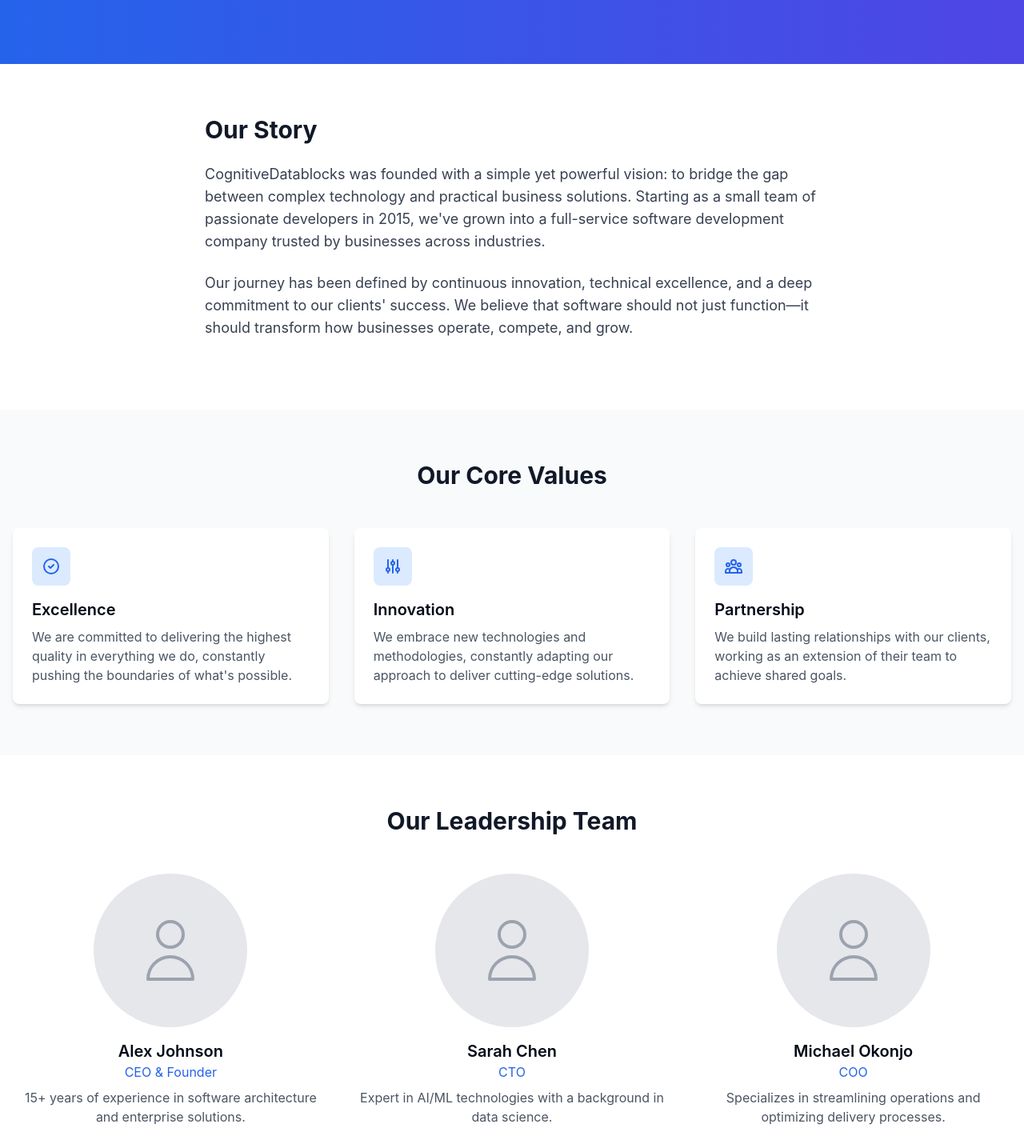
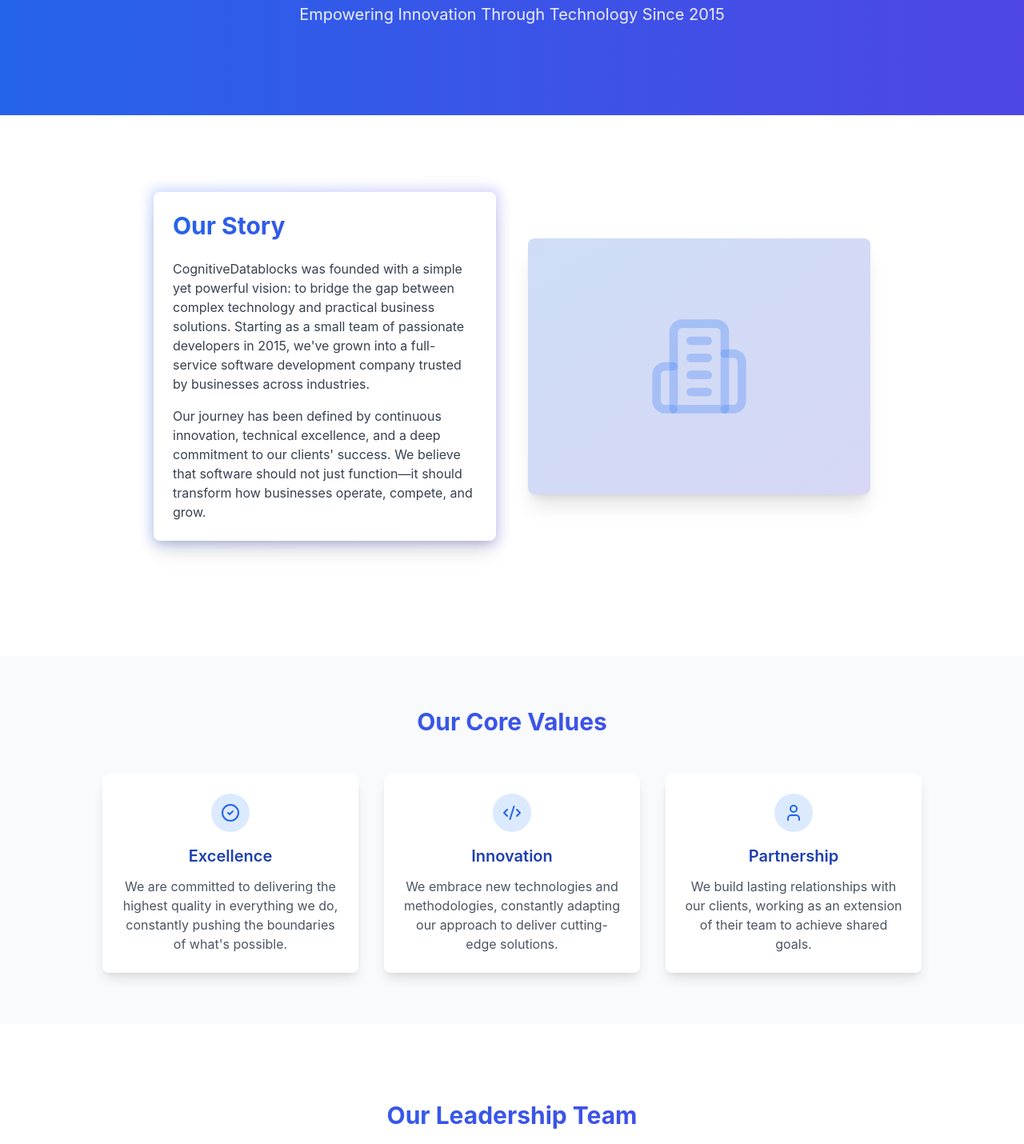
Before and after one commit to PayF123/futurispace-portfolio-36-original, a React (Vite) app: page /about in a window 1280 px wide. Shown: the part 180-1610 px from the top of the page at 80% size. Built offline with nearby package versions, Linux system fonts and the light colour scheme.

Commit message:
Refactor: Update About Us page theme
Updated the About Us page to match the overall website theme.

```diff
--- a/src/pages/About.tsx
+++ b/src/pages/About.tsx
@@ -2,6 +2,8 @@
 import React from 'react';
 import { Navbar } from '@/components/layout/Navbar';
 import Footer from '@/components/layout/Footer';
+import { Card, CardContent } from '@/components/ui/card';
+import { User, CheckCircle2, Building2, Code2 } from 'lucide-react';
 
 const About = () => {
   return (
@@ -10,26 +12,43 @@ const About = () => {
 
       <main className="flex-grow">
         {/* Hero Section */}
-        <section className="bg-gradient-to-r from-blue-600 to-indigo-600 py-20">
+        <section className="bg-gradient-to-r from-blue-600 to-indigo-600 py-20 md:py-28">
           <div className="container mx-auto px-4">
             <div className="max-w-3xl mx-auto text-center">
-              <h1 className="text-4xl md:text-5xl font-bold text-white mb-6">About CognitiveDatablocks</h1>
-              <p className="text-xl text-white/90">Delivering innovative software solutions since 2015</p>
+              <h1 className="text-4xl md:text-5xl font-bold text-white mb-6 animate-fadeIn">About CognitiveDatablocks</h1>
+              <p className="text-xl text-white/90">Empowering Innovation Through Technology Since 2015</p>
             </div>
           </div>
         </section>
 
         {/* Our Story Section */}
-        <section className="py-16">
+        <section className="py-16 md:py-24">
           <div className="container mx-auto px-4">
-            <div className="max-w-3xl mx-auto">
-              <h2 className="text-3xl font-bold text-gray-900 mb-6">Our Story</h2>
-              <p className="text-lg text-gray-700 mb-6">
+            <div className="max-w-4xl mx-auto">
+              <div className="flex flex-col md:flex-row gap-10 items-center mb-12">
+                <div className="md:w-1/2">
+                  <div className="relative">
+                    <div className="absolute -inset-1 bg-gradient-to-r from-blue-600 to-indigo-600 rounded-lg blur opacity-25"></div>
+                    <div className="relative bg-white p-6 rounded-lg shadow-xl">
+                      <h2 className="text-3xl font-bold bg-clip-text text-transparent bg-gradient-to-r from-blue-600 to-indigo-600 mb-6">Our Story</h2>
+                      <p className="text-gray-700 mb-4">
                         CognitiveDatablocks was founded with a simple yet powerful vision: to bridge the gap between complex technology and practical business solutions. Starting as a small team of passionate developers in 2015, we've grown into a full-service software development company trusted by businesses across industries.
                       </p>
-              <p className="text-lg text-gray-700 mb-6">
+                      <p className="text-gray-700">
                         Our journey has been defined by continuous innovation, technical excellence, and a deep commitment to our clients' success. We believe that software should not just function—it should transform how businesses operate, compete, and grow.
                       </p>
+                    </div>
+                  </div>
+                </div>
+                <div className="md:w-1/2">
+                  <div className="relative h-64 md:h-80 overflow-hidden rounded-lg shadow-xl">
+                    <div className="absolute inset-0 bg-gradient-to-br from-blue-500/20 to-indigo-500/20 z-10"></div>
+                    <div className="absolute inset-0 flex items-center justify-center bg-gray-100">
+                      <Building2 className="h-32 w-32 text-blue-500/30" />
+                    </div>
+                  </div>
+                </div>
+              </div>
             </div>
           </div>
         </section>
@@ -37,85 +56,79 @@ const About = () => {
         {/* Our Values Section */}
         <section className="py-16 bg-gray-50">
           <div className="container mx-auto px-4">
-            <h2 className="text-3xl font-bold text-gray-900 mb-12 text-center">Our Core Values</h2>
+            <h2 className="text-3xl font-bold text-center bg-clip-text text-transparent bg-gradient-to-r from-blue-600 to-indigo-600 mb-12">Our Core Values</h2>
 
-            <div className="grid md:grid-cols-3 gap-8">
-              <div className="bg-white p-6 rounded-lg shadow-md">
-                <div className="w-12 h-12 bg-blue-100 rounded-lg flex items-center justify-center mb-4">
-                  <svg xmlns="http://www.w3.org/2000/svg" className="h-6 w-6 text-blue-600" fill="none" viewBox="0 0 24 24" stroke="currentColor">
-                    <path strokeLinecap="round" strokeLinejoin="round" strokeWidth={2} d="M9 12l2 2 4-4m6 2a9 9 0 11-18 0 9 9 0 0118 0z" />
-                  </svg>
+            <div className="grid md:grid-cols-3 gap-8 max-w-5xl mx-auto">
+              <Card className="border-none shadow-lg hover:shadow-xl transition-all duration-300 subtle-shift">
+                <CardContent className="pt-6">
+                  <div className="w-12 h-12 bg-blue-100 rounded-full flex items-center justify-center mb-4 mx-auto">
+                    <CheckCircle2 className="h-6 w-6 text-blue-600" />
                   </div>
-                <h3 className="text-xl font-semibold mb-2">Excellence</h3>
-                <p className="text-gray-600">We are committed to delivering the highest quality in everything we do, constantly pushing the boundaries of what's possible.</p>
+                  <h3 className="text-xl font-semibold mb-3 text-center text-blue-800">Excellence</h3>
+                  <p className="text-gray-600 text-center">We are committed to delivering the highest quality in everything we do, constantly pushing the boundaries of what's possible.</p>
+                </CardContent>
+              </Card>
+
+              <Card className="border-none shadow-lg hover:shadow-xl transition-all duration-300 subtle-shift">
+                <CardContent className="pt-6">
+                  <div className="w-12 h-12 bg-blue-100 rounded-full flex items-center justify-center mb-4 mx-auto">
+                    <Code2 className="h-6 w-6 text-blue-600" />
                   </div>
+                  <h3 className="text-xl font-semibold mb-3 text-center text-blue-800">Innovation</h3>
+                  <p className="text-gray-600 text-center">We embrace new technologies and methodologies, constantly adapting our approach to deliver cutting-edge solutions.</p>
+                </CardContent>
+              </Card>
 
-              <div className="bg-white p-6 rounded-lg shadow-md">
-                <div className="w-12 h-12 bg-blue-100 rounded-lg flex items-center justify-center mb-4">
-                  <svg xmlns="http://www.w3.org/2000/svg" className="h-6 w-6 text-blue-600" fill="none" viewBox="0 0 24 24" stroke="currentColor">
-                    <path strokeLinecap="round" strokeLinejoin="round" strokeWidth={2} d="M12 6V4m0 2a2 2 0 100 4m0-4a2 2 0 110 4m-6 8a2 2 0 100-4m0 4a2 2 0 110-4m0 4v2m0-6V4m6 6v10m6-2a2 2 0 100-4m0 4a2 2 0 110-4m0 4v2m0-6V4" />
-                  </svg>
+              <Card className="border-none shadow-lg hover:shadow-xl transition-all duration-300 subtle-shift">
+                <CardContent className="pt-6">
+                  <div className="w-12 h-12 bg-blue-100 rounded-full flex items-center justify-center mb-4 mx-auto">
+                    <User className="h-6 w-6 text-blue-600" />
                   </div>
-                <h3 className="text-xl font-semibold mb-2">Innovation</h3>
-                <p className="text-gray-600">We embrace new technologies and methodologies, constantly adapting our approach to deliver cutting-edge solutions.</p>
-              </div>
-
-              <div className="bg-white p-6 rounded-lg shadow-md">
-                <div className="w-12 h-12 bg-blue-100 rounded-lg flex items-center justify-center mb-4">
-                  <svg xmlns="http://www.w3.org/2000/svg" className="h-6 w-6 text-blue-600" fill="none" viewBox="0 0 24 24" stroke="currentColor">
-                    <path strokeLinecap="round" strokeLinejoin="round" strokeWidth={2} d="M17 20h5v-2a3 3 0 00-5.356-1.857M17 20H7m10 0v-2c0-.656-.126-1.283-.356-1.857M7 20H2v-2a3 3 0 015.356-1.857M7 20v-2c0-.656.126-1.283.356-1.857m0 0a5.002 5.002 0 019.288 0M15 7a3 3 0 11-6 0 3 3 0 016 0zm6 3a2 2 0 11-4 0 2 2 0 014 0zM7 10a2 2 0 11-4 0 2 2 0 014 0z" />
-                  </svg>
-                </div>
-                <h3 className="text-xl font-semibold mb-2">Partnership</h3>
-                <p className="text-gray-600">We build lasting relationships with our clients, working as an extension of their team to achieve shared goals.</p>
-              </div>
+                  <h3 className="text-xl font-semibold mb-3 text-center text-blue-800">Partnership</h3>
+                  <p className="text-gray-600 text-center">We build lasting relationships with our clients, working as an extension of their team to achieve shared goals.</p>
+                </CardContent>
+              </Card>
             </div>
           </div>
         </section>
 
         {/* Team Section */}
-        <section className="py-16">
+        <section className="py-16 md:py-24">
           <div className="container mx-auto px-4">
-            <h2 className="text-3xl font-bold text-gray-900 mb-12 text-center">Our Leadership Team</h2>
+            <h2 className="text-3xl font-bold text-center bg-clip-text text-transparent bg-gradient-to-r from-blue-600 to-indigo-600 mb-12">Our Leadership Team</h2>
 
-            <div className="grid md:grid-cols-3 gap-8">
+            <div className="grid md:grid-cols-3 gap-8 max-w-5xl mx-auto">
               <div className="text-center">
-                <div className="w-48 h-48 rounded-full bg-gray-200 mx-auto mb-4 overflow-hidden">
+                <div className="w-48 h-48 rounded-full bg-gradient-to-br from-blue-100 to-indigo-100 mx-auto mb-4 overflow-hidden border-4 border-white shadow-lg">
                   <div className="w-full h-full flex items-center justify-center">
-                    <svg xmlns="http://www.w3.org/2000/svg" className="h-24 w-24 text-gray-400" fill="none" viewBox="0 0 24 24" stroke="currentColor">
-                      <path strokeLinecap="round" strokeLinejoin="round" strokeWidth={1} d="M16 7a4 4 0 11-8 0 4 4 0 018 0zM12 14a7 7 0 00-7 7h14a7 7 0 00-7-7z" />
-                    </svg>
+                    <User className="h-24 w-24 text-blue-400" />
                   </div>
                 </div>
-                <h3 className="text-xl font-semibold">Alex Johnson</h3>
-                <p className="text-blue-600 mb-2">CEO & Founder</p>
-                <p className="text-gray-600">15+ years of experience in software architecture and enterprise solutions.</p>
+                <h3 className="text-xl font-semibold text-gray-800">Alex Johnson</h3>
+                <p className="text-blue-600 mb-2 font-medium">CEO & Founder</p>
+                <p className="text-gray-600 max-w-xs mx-auto">15+ years of experience in software architecture and enterprise solutions.</p>
               </div>
 
               <div className="text-center">
-                <div className="w-48 h-48 rounded-full bg-gray-200 mx-auto mb-4 overflow-hidden">
+                <div className="w-48 h-48 rounded-full bg-gradient-to-br from-blue-100 to-indigo-100 mx-auto mb-4 overflow-hidden border-4 border-white shadow-lg">
                   <div className="w-full h-full flex items-center justify-center">
-                    <svg xmlns="http://www.w3.org/2000/svg" className="h-24 w-24 text-gray-400" fill="none" viewBox="0 0 24 24" stroke="currentColor">
-                      <path strokeLinecap="round" strokeLinejoin="round" strokeWidth={1} d="M16 7a4 4 0 11-8 0 4 4 0 018 0zM12 14a7 7 0 00-7 7h14a7 7 0 00-7-7z" />
-                    </svg>
+                    <User className="h-24 w-24 text-blue-400" />
                   </div>
                 </div>
-                <h3 className="text-xl font-semibold">Sarah Chen</h3>
-                <p className="text-blue-600 mb-2">CTO</p>
-                <p className="text-gray-600">Expert in AI/ML technologies with a background in data science.</p>
+                <h3 className="text-xl font-semibold text-gray-800">Sarah Chen</h3>
+                <p className="text-blue-600 mb-2 font-medium">CTO</p>
+                <p className="text-gray-600 max-w-xs mx-auto">Expert in AI/ML technologies with a background in data science.</p>
               </div>
 
               <div className="text-center">
-                <div className="w-48 h-48 rounded-full bg-gray-200 mx-auto mb-4 overflow-hidden">
+                <div className="w-48 h-48 rounded-full bg-gradient-to-br from-blue-100 to-indigo-100 mx-auto mb-4 overflow-hidden border-4 border-white shadow-lg">
                   <div className="w-full h-full flex items-center justify-center">
-                    <svg xmlns="http://www.w3.org/2000/svg" className="h-24 w-24 text-gray-400" fill="none" viewBox="0 0 24 24" stroke="currentColor">
-                      <path strokeLinecap="round" strokeLinejoin="round" strokeWidth={1} d="M16 7a4 4 0 11-8 0 4 4 0 018 0zM12 14a7 7 0 00-7 7h14a7 7 0 00-7-7z" />
-                    </svg>
+                    <User className="h-24 w-24 text-blue-400" />
                   </div>
                 </div>
-                <h3 className="text-xl font-semibold">Michael Okonjo</h3>
-                <p className="text-blue-600 mb-2">COO</p>
-                <p className="text-gray-600">Specializes in streamlining operations and optimizing delivery processes.</p>
+                <h3 className="text-xl font-semibold text-gray-800">Michael Okonjo</h3>
+                <p className="text-blue-600 mb-2 font-medium">COO</p>
+                <p className="text-gray-600 max-w-xs mx-auto">Specializes in streamlining operations and optimizing delivery processes.</p>
               </div>
             </div>
           </div>
```
Lines whose indentation alone changed are shown as unchanged.
